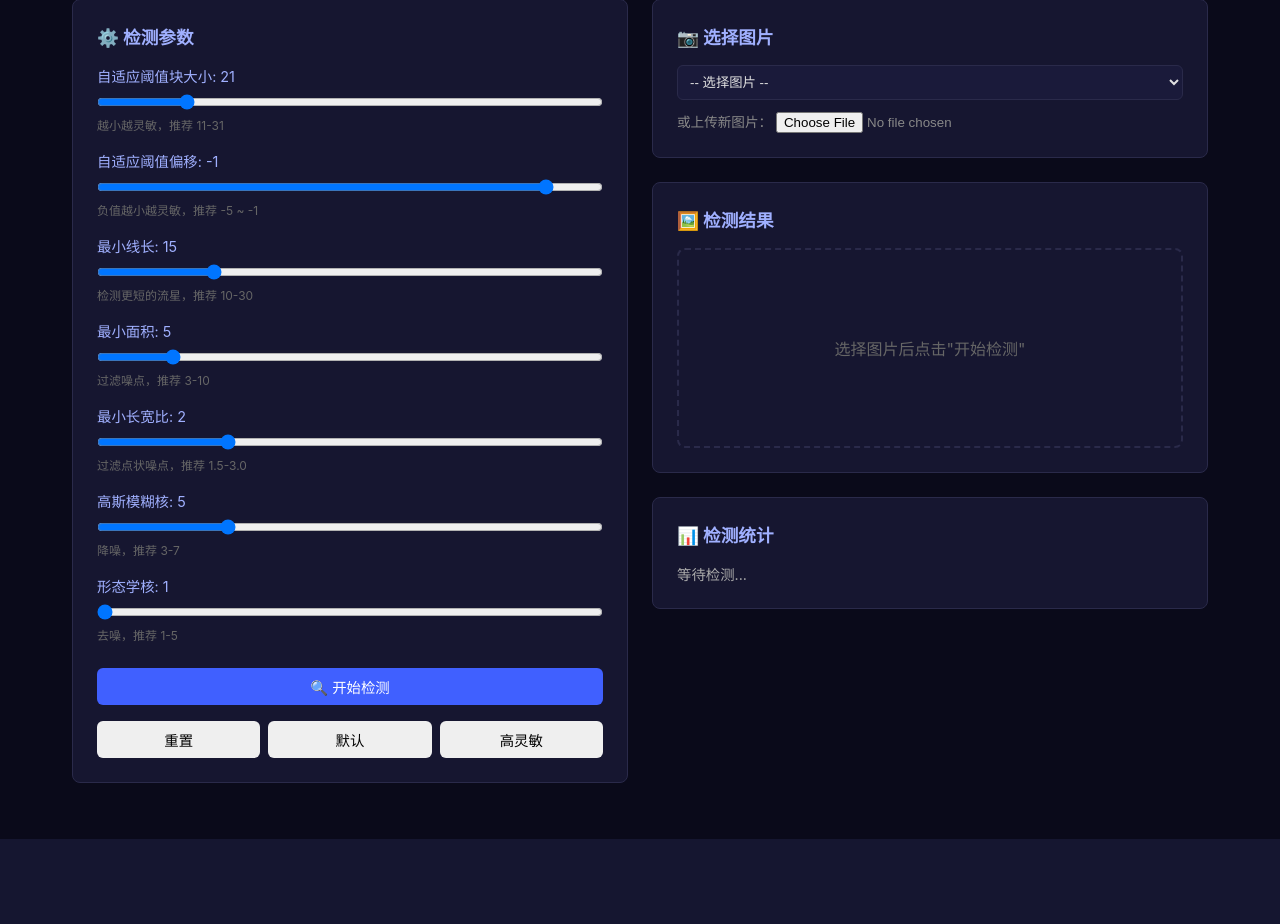
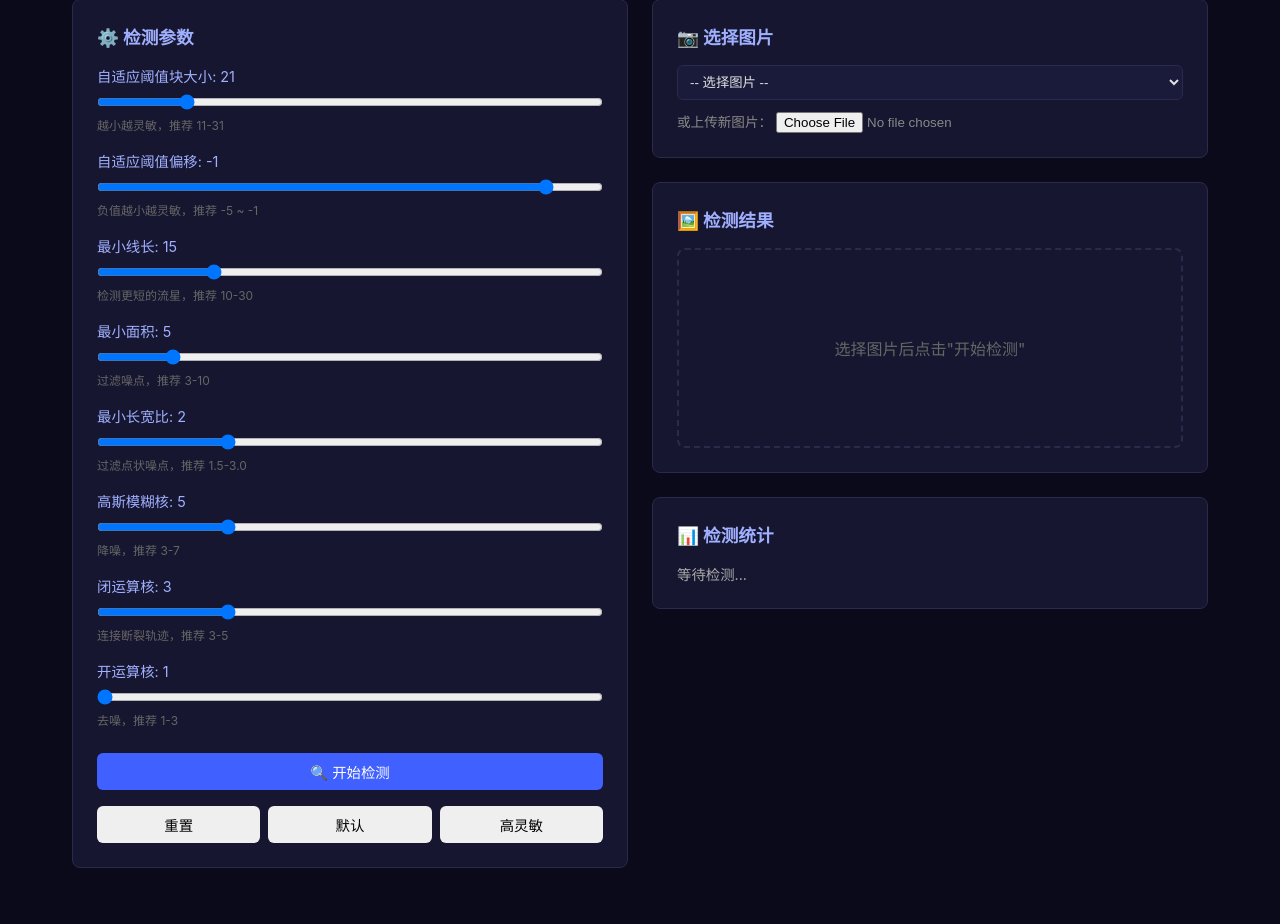
Before and after one commit to jiangchen516/MeteorDetection, a FastAPI app: page /tune in a window 1280 px wide. Shown: the part 96-1020 px from the top of the page. Before the commit the page ends 935 px from the top, so only its background shows below. Run offline with FastAPI, Linux system fonts and the light colour scheme; some libraries are stand-ins or nearby versions.

Commit message:
feat: 添加形态学闭运算参数，连接断裂的流星轨迹
- 新增 close 参数（闭运算核大小），推荐 3-5
- close=3 时上半部分检测数从 241 提升到 847
- 闭运算连接断裂的流星轨迹，提高检测率

Co-Authored-By: Claude Opus 4.6 <<EMAIL>>

```diff
--- a/api/templates/tune.html
+++ b/api/templates/tune.html
@@ -49,10 +49,17 @@
             </div>
 
             <div class="param-group">
-                <label>形态学核: <span id="val-morph">1</span></label>
+                <label>闭运算核: <span id="val-close">3</span></label>
+                <input type="range" id="param-close" min="1" max="9" step="2" value="3"
+                       oninput="document.getElementById('val-close').textContent=this.value">
+                <small>连接断裂轨迹，推荐 3-5</small>
+            </div>
+
+            <div class="param-group">
+                <label>开运算核: <span id="val-morph">1</span></label>
                 <input type="range" id="param-morph" min="1" max="7" step="2" value="1"
                        oninput="document.getElementById('val-morph').textContent=this.value">
-                <small>去噪，推荐 1-5</small>
+                <small>去噪，推荐 1-3</small>
             </div>
         </div>
 
@@ -162,6 +169,7 @@ function getParams() {
         min_area: parseInt(document.getElementById('param-min_area').value),
         min_aspect: parseFloat(document.getElementById('param-min_aspect').value),
         blur: parseInt(document.getElementById('param-blur').value),
+        close: parseInt(document.getElementById('param-close').value),
         morph: parseInt(document.getElementById('param-morph').value),
     };
 }
@@ -213,14 +221,15 @@ function resetParams() {
     document.getElementById('param-min_area').value = 5;
     document.getElementById('param-min_aspect').value = 2.0;
     document.getElementById('param-blur').value = 5;
+    document.getElementById('param-close').value = 3;
     document.getElementById('param-morph').value = 1;
     updateLabels();
 }
 
 function loadPreset(name) {
     const presets = {
-        default: { block_size: 21, c: -1, min_line_length: 15, min_area: 5, min_aspect: 2.0, blur: 5, morph: 1 },
-        sensitive: { block_size: 15, c: -1, min_line_length: 10, min_area: 3, min_aspect: 1.5, blur: 3, morph: 1 },
+        default: { block_size: 21, c: -1, min_line_length: 15, min_area: 5, min_aspect: 2.0, blur: 5, close: 3, morph: 1 },
+        sensitive: { block_size: 15, c: -1, min_line_length: 10, min_area: 3, min_aspect: 1.5, blur: 3, close: 3, morph: 1 },
         strict: { block_size: 31, c: -5, min_line_length: 25, min_area: 10, min_aspect: 3.0, blur: 7, morph: 5 },
     };
     const p = presets[name];
@@ -242,6 +251,7 @@ function updateLabels() {
     document.getElementById('val-min_area').textContent = document.getElementById('param-min_area').value;
     document.getElementById('val-min_aspect').textContent = document.getElementById('param-min_aspect').value;
     document.getElementById('val-blur').textContent = document.getElementById('param-blur').value;
+    document.getElementById('val-close').textContent = document.getElementById('param-close').value;
     document.getElementById('val-morph').textContent = document.getElementById('param-morph').value;
 }
 
```
Also changed, not shown: api/routes/detect.py (+8 -3 lines).
